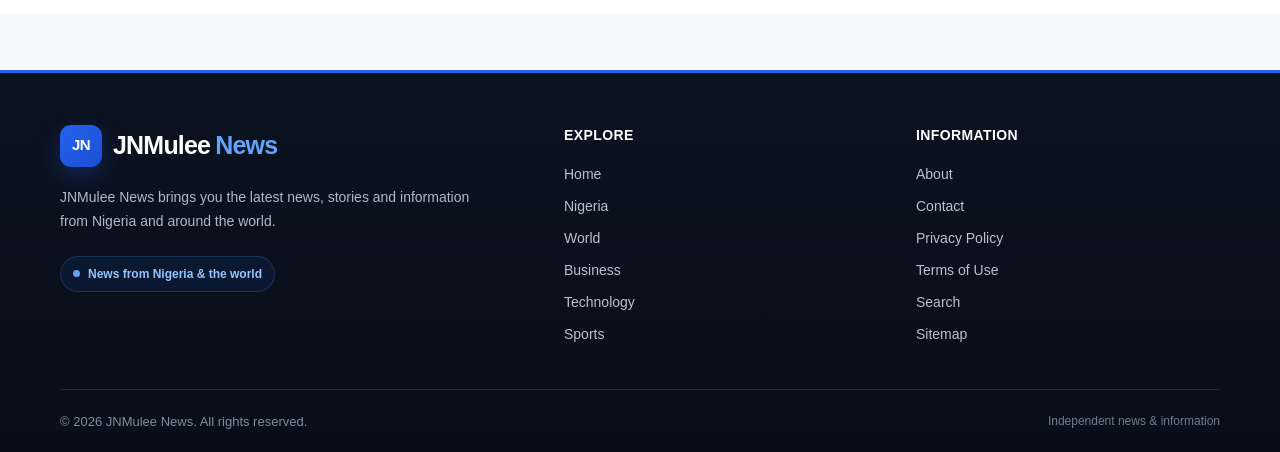
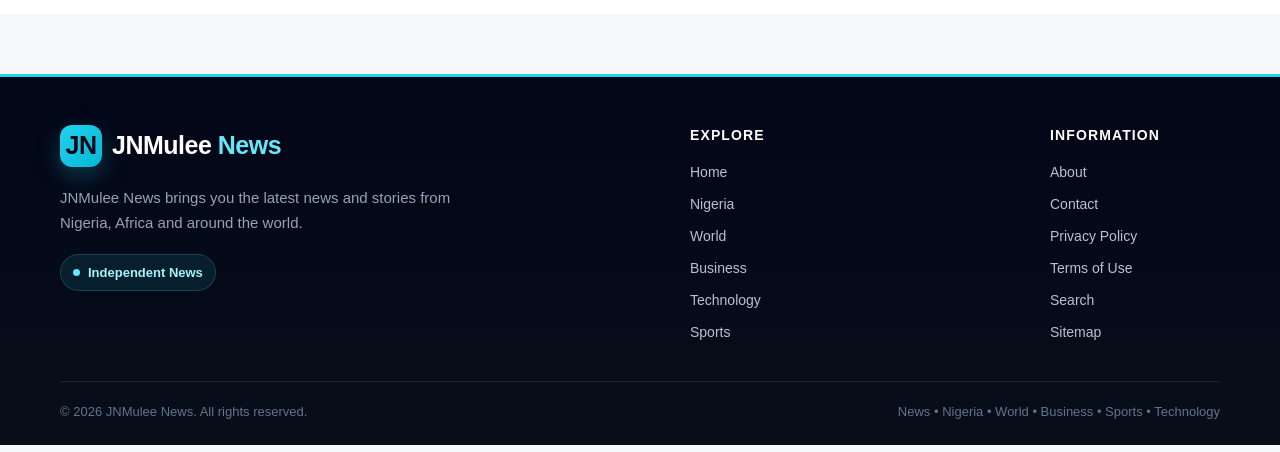
Before and after one commit to JnmuleeNews/Jnmulee-news, a Next.js app: page / in a window 1280 px wide. Shown: the part 1223-1675 px from the top of the page. Built offline with nearby package versions, Linux system fonts and the light colour scheme; no server answers; the database is empty.

Commit message:
Update layout.tsx

```diff
--- a/app/layout.tsx
+++ b/app/layout.tsx
@@ -1,54 +1,51 @@
 import type { Metadata } from "next";
-import Link from "next/link";
 import "./globals.css";
 
 const siteUrl =
   process.env.NEXT_PUBLIC_SITE_URL ||
-  "https://jnmulee-news-jnnation.vercel.app";
+  "https://jnmulee-news.vercel.app";
 
 export const metadata: Metadata = {
   metadataBase: new URL(siteUrl),
-
   title: {
     default: "JNMulee News",
     template: "%s | JNMulee News",
   },
-
   description:
-    "JNMulee News brings you the latest news, breaking stories, sports, business, technology, entertainment and more from Nigeria and around the world.",
-
-  alternates: {
-    canonical: "/",
+    "JNMulee News brings you the latest breaking news, Nigeria news, world news, business, technology, sports, entertainment, gossip and crypto.",
+  keywords: [
+    "JNMulee News",
+    "Nigeria News",
+    "Breaking News",
+    "World News",
+    "Sports News",
+    "Business News",
+    "Technology News",
+    "Entertainment News",
+    "Gossip",
+    "Crypto News",
+  ],
+  authors: [{ name: "JNMulee News" }],
+  creator: "JNMulee News",
+  publisher: "JNMulee News",
+  robots: {
+    index: true,
+    follow: true,
   },
-
   openGraph: {
+    type: "website",
+    siteName: "JNMulee News",
     title: "JNMulee News",
     description:
-      "Latest news and breaking stories from Nigeria and around the world.",
+      "Latest breaking news, Nigeria news, world news, business, technology, sports, entertainment and more.",
     url: siteUrl,
-    siteName: "JNMulee News",
-    type: "website",
   },
-
   twitter: {
     card: "summary_large_image",
     title: "JNMulee News",
     description:
-      "Latest news and breaking stories from Nigeria and around the world.",
+      "Latest breaking news, Nigeria news, world news, business, technology, sports and entertainment.",
   },
-
-  robots: {
-    index: true,
-    follow: true,
-  },
-};
-
-const footerLinkStyle: React.CSSProperties = {
-  color: "#b8c2d1",
-  textDecoration: "none",
-  fontSize: "14px",
-  lineHeight: 1.5,
-  transition: "color 0.2s ease",
 };
 
 export default function RootLayout({
@@ -61,9 +58,6 @@ export default function RootLayout({
       <body
         style={{
           margin: 0,
-          minHeight: "100vh",
-          display: "flex",
-          flexDirection: "column",
           background: "#f7f9fc",
           color: "#111827",
           fontFamily:
@@ -72,125 +66,126 @@ export default function RootLayout({
       >
         <div
           style={{
-            flex: "1 0 auto",
-            width: "100%",
+            minHeight: "100vh",
+            display: "flex",
+            flexDirection: "column",
           }}
         >
+          <div style={{ flex: 1 }}>
             {children}
           </div>
 
-        {/* GLOBAL FOOTER */}
           <footer
             style={{
-            flexShrink: 0,
+              marginTop: "60px",
               background:
-              "linear-gradient(180deg, #0b1220 0%, #080e19 100%)",
+                "linear-gradient(180deg, #020617 0%, #080e19 100%)",
               color: "#ffffff",
-            borderTop: "3px solid #2563eb",
-            marginTop: "56px",
+              borderTop:
+                "3px solid #22d3ee",
             }}
           >
             <div
               style={{
                 maxWidth: "1200px",
                 margin: "0 auto",
-              padding: "52px 20px 24px",
+                padding:
+                  "48px 20px 24px",
               }}
             >
-            {/* FOOTER TOP */}
+              {/* FOOTER BRAND */}
               <div
                 style={{
-                display: "grid",
-                gridTemplateColumns:
-                  "minmax(260px, 1.5fr) repeat(2, minmax(180px, 1fr))",
-                gap: "48px",
+                  display: "flex",
+                  flexWrap: "wrap",
+                  justifyContent:
+                    "space-between",
+                  gap: "40px",
                 }}
               >
-              {/* BRAND */}
-              <div>
-                <Link
+                <div
+                  style={{
+                    maxWidth: "420px",
+                  }}
+                >
+                  <a
                     href="/"
-                  aria-label="JNMulee News home"
                     style={{
                       display: "inline-flex",
                       alignItems: "center",
-                    gap: "11px",
+                      gap: "10px",
+                      textDecoration:
+                        "none",
                       color: "#ffffff",
-                    textDecoration: "none",
+                      fontSize: "25px",
+                      fontWeight: 900,
+                      letterSpacing:
+                        "-0.5px",
                     }}
                   >
                     <span
                       style={{
                         width: "42px",
                         height: "42px",
+                        borderRadius: "12px",
                         display: "inline-flex",
-                      alignItems: "center",
-                      justifyContent: "center",
-                      borderRadius: "11px",
+                        alignItems:
+                          "center",
+                        justifyContent:
+                          "center",
                         background:
-                        "linear-gradient(135deg, #2563eb, #1d4ed8)",
-                      color: "#ffffff",
-                      fontSize: "15px",
+                          "linear-gradient(135deg, #22d3ee, #06b6d4)",
+                        color: "#020617",
                         fontWeight: 900,
-                      letterSpacing: "-0.5px",
                         boxShadow:
-                        "0 8px 24px rgba(37, 99, 235, 0.28)",
+                          "0 8px 24px rgba(34,211,238,0.25)",
                       }}
                     >
                       JN
                     </span>
 
+                    <span>
+                      JNMulee{" "}
                       <span
                         style={{
-                      display: "flex",
-                      alignItems: "baseline",
-                      gap: "5px",
-                      fontSize: "25px",
-                      fontWeight: 800,
-                      letterSpacing: "-0.8px",
-                    }}
-                  >
-                    <span>JNMulee</span>
-
-                    <span
-                      style={{
-                        color: "#60a5fa",
-                        fontWeight: 700,
+                          color: "#67e8f9",
                         }}
                       >
                         News
                       </span>
                     </span>
-                </Link>
+                  </a>
 
                   <p
                     style={{
-                    maxWidth: "410px",
-                    color: "#aeb9c9",
-                    lineHeight: 1.75,
                       marginTop: "18px",
-                    marginBottom: 0,
-                    fontSize: "14px",
+                      marginBottom: "18px",
+                      color: "#94a3b8",
+                      fontSize: "15px",
+                      lineHeight: 1.7,
                     }}
                   >
-                  JNMulee News brings you the latest news,
-                  stories and information from Nigeria and
-                  around the world.
+                    JNMulee News brings you
+                    the latest news and
+                    stories from Nigeria,
+                    Africa and around the
+                    world.
                   </p>
 
                   <div
                     style={{
-                    marginTop: "22px",
                       display: "inline-flex",
                       alignItems: "center",
                       gap: "8px",
-                    padding: "8px 12px",
+                      padding:
+                        "8px 12px",
                       borderRadius: "999px",
-                    background: "rgba(37, 99, 235, 0.10)",
+                      background:
+                        "rgba(34,211,238,0.10)",
                       border:
-                      "1px solid rgba(96, 165, 250, 0.18)",
-                    color: "#93c5fd",
-                    fontSize: "12px",
+                        "1px solid rgba(103,232,249,0.18)",
+                      color: "#a5f3fc",
+                      fontSize: "13px",
                       fontWeight: 700,
                     }}
                   >
@@ -198,25 +193,32 @@ export default function RootLayout({
                       style={{
                         width: "7px",
                         height: "7px",
-                      borderRadius: "50%",
-                      background: "#60a5fa",
-                      display: "inline-block",
+                        borderRadius:
+                          "50%",
+                        background:
+                          "#67e8f9",
+                        display:
+                          "inline-block",
                       }}
                     />
-                  News from Nigeria & the world
+                    Independent News
                   </div>
                 </div>
 
                 {/* EXPLORE */}
-              <div>
+                <div
+                  style={{
+                    minWidth: "150px",
+                  }}
+                >
                   <h3
                     style={{
-                    margin: 0,
-                    marginBottom: "18px",
+                      margin: "0 0 16px",
                       color: "#ffffff",
                       fontSize: "14px",
                       fontWeight: 800,
-                    letterSpacing: "0.4px",
+                      letterSpacing:
+                        "0.08em",
                     }}
                   >
                     EXPLORE
@@ -224,62 +226,98 @@ export default function RootLayout({
 
                   <div
                     style={{
-                    display: "flex",
-                    flexDirection: "column",
+                      display: "grid",
                       gap: "11px",
                     }}
                   >
-                  <Link href="/" style={footerLinkStyle}>
+                    <a
+                      href="/"
+                      style={{
+                        color: "#b8c2d1",
+                        textDecoration:
+                          "none",
+                        fontSize: "14px",
+                      }}
+                    >
                       Home
-                  </Link>
+                    </a>
 
-                  <Link
+                    <a
                       href="/category/nigeria"
-                    style={footerLinkStyle}
+                      style={{
+                        color: "#b8c2d1",
+                        textDecoration:
+                          "none",
+                        fontSize: "14px",
+                      }}
                     >
                       Nigeria
-                  </Link>
+                    </a>
 
-                  <Link
+                    <a
                       href="/category/world"
-                    style={footerLinkStyle}
+                      style={{
+                        color: "#b8c2d1",
+                        textDecoration:
+                          "none",
+                        fontSize: "14px",
+                      }}
                     >
                       World
-                  </Link>
+                    </a>
 
-                  <Link
+                    <a
                       href="/category/business"
-                    style={footerLinkStyle}
+                      style={{
+                        color: "#b8c2d1",
+                        textDecoration:
+                          "none",
+                        fontSize: "14px",
+                      }}
                     >
                       Business
-                  </Link>
+                    </a>
 
-                  <Link
+                    <a
                       href="/category/technology"
-                    style={footerLinkStyle}
+                      style={{
+                        color: "#b8c2d1",
+                        textDecoration:
+                          "none",
+                        fontSize: "14px",
+                      }}
                     >
                       Technology
-                  </Link>
+                    </a>
 
-                  <Link
+                    <a
                       href="/category/sports"
-                    style={footerLinkStyle}
+                      style={{
+                        color: "#b8c2d1",
+                        textDecoration:
+                          "none",
+                        fontSize: "14px",
+                      }}
                     >
                       Sports
-                  </Link>
+                    </a>
                   </div>
                 </div>
 
                 {/* INFORMATION */}
-              <div>
+                <div
+                  style={{
+                    minWidth: "170px",
+                  }}
+                >
                   <h3
                     style={{
-                    margin: 0,
-                    marginBottom: "18px",
+                      margin: "0 0 16px",
                       color: "#ffffff",
                       fontSize: "14px",
                       fontWeight: 800,
-                    letterSpacing: "0.4px",
+                      letterSpacing:
+                        "0.08em",
                     }}
                   >
                     INFORMATION
@@ -287,49 +325,78 @@ export default function RootLayout({
 
                   <div
                     style={{
-                    display: "flex",
-                    flexDirection: "column",
+                      display: "grid",
                       gap: "11px",
                     }}
                   >
-                  <Link
+                    <a
                       href="/about"
-                    style={footerLinkStyle}
+                      style={{
+                        color: "#b8c2d1",
+                        textDecoration:
+                          "none",
+                        fontSize: "14px",
+                      }}
                     >
                       About
-                  </Link>
+                    </a>
 
-                  <Link
+                    <a
                       href="/contact"
-                    style={footerLinkStyle}
+                      style={{
+                        color: "#b8c2d1",
+                        textDecoration:
+                          "none",
+                        fontSize: "14px",
+                      }}
                     >
                       Contact
-                  </Link>
+                    </a>
 
-                  <Link
+                    <a
                       href="/privacy"
-                    style={footerLinkStyle}
+                      style={{
+                        color: "#b8c2d1",
+                        textDecoration:
+                          "none",
+                        fontSize: "14px",
+                      }}
                     >
                       Privacy Policy
-                  </Link>
+                    </a>
 
-                  <Link
+                    <a
                       href="/terms"
-                    style={footerLinkStyle}
+                      style={{
+                        color: "#b8c2d1",
+                        textDecoration:
+                          "none",
+                        fontSize: "14px",
+                      }}
                     >
                       Terms of Use
-                  </Link>
+                    </a>
 
-                  <Link
+                    <a
                       href="/search"
-                    style={footerLinkStyle}
+                      style={{
+                        color: "#b8c2d1",
+                        textDecoration:
+                          "none",
+                        fontSize: "14px",
+                      }}
                     >
                       Search
-                  </Link>
+                    </a>
 
                     <a
                       href="/sitemap.xml"
-                    style={footerLinkStyle}
+                      style={{
+                        color: "#b8c2d1",
+                        textDecoration:
+                          "none",
+                        fontSize: "14px",
+                      }}
                     >
                       Sitemap
                     </a>
@@ -337,162 +404,125 @@ export default function RootLayout({
                 </div>
               </div>
 
-            {/* FOOTER DIVIDER */}
+              {/* DIVIDER */}
               <div
                 style={{
-                marginTop: "44px",
-                paddingTop: "22px",
-                borderTop:
-                  "1px solid rgba(255,255,255,0.10)",
-                display: "flex",
-                alignItems: "center",
-                justifyContent: "space-between",
-                gap: "20px",
-                flexWrap: "wrap",
+                  height: "1px",
+                  background:
+                    "rgba(148,163,184,0.15)",
+                  margin:
+                    "38px 0 20px",
                 }}
-            >
+              />
+
+              {/* COPYRIGHT */}
               <div
                 style={{
-                  color: "#7f8da1",
+                  display: "flex",
+                  flexWrap: "wrap",
+                  alignItems: "center",
+                  justifyContent:
+                    "space-between",
+                  gap: "12px",
+                  color: "#64748b",
                   fontSize: "13px",
                 }}
               >
-                © {new Date().getFullYear()} JNMulee News.
-                All rights reserved.
-              </div>
+                <span>
+                  © {new Date().getFullYear()}{" "}
+                  JNMulee News. All rights
+                  reserved.
+                </span>
 
-              <div
-                style={{
-                  color: "#6f7d91",
-                  fontSize: "12px",
-                }}
-              >
-                Independent news & information
-              </div>
+                <span>
+                  News • Nigeria • World •
+                  Business • Sports •
+                  Technology
+                </span>
               </div>
             </div>
 
-          {/* MOBILE FOOTER ADJUSTMENTS */}
             <style
               dangerouslySetInnerHTML={{
                 __html: `
-                @media (max-width: 760px) {
+                  @media (max-width: 700px) {
+                    footer {
+                      margin-top: 40px !important;
+                    }
+
                     footer > div {
                       padding-left: 16px !important;
                       padding-right: 16px !important;
                     }
 
-                  footer > div > div:first-child {
-                    grid-template-columns: 1fr !important;
-                    gap: 34px !important;
+                    footer a {
+                      word-break: normal;
                     }
                   }
 
-                @media (max-width: 480px) {
-                  footer {
-                    margin-top: 40px !important;
-                  }
-
-                  footer > div {
-                    padding-top: 40px !important;
-                  }
+                  footer a:hover {
+                    color: #67e8f9 !important;
                   }
                 `,
               }}
             />
           </footer>
+        </div>
 
-        {/* BASIC COPY / CONTEXT PROTECTION */}
+        {/* Basic copy/context protection */}
         <script
           dangerouslySetInnerHTML={{
             __html: `
-              (function () {
-                document.addEventListener(
-                  "contextmenu",
-                  function (e) {
+              document.addEventListener("contextmenu", function(e) {
                 e.preventDefault();
-                  },
-                  true
-                );
+              });
 
-                document.addEventListener(
-                  "copy",
-                  function (e) {
+              document.addEventListener("copy", function(e) {
                 e.preventDefault();
-                  },
-                  true
-                );
+              });
 
-                document.addEventListener(
-                  "cut",
-                  function (e) {
+              document.addEventListener("cut", function(e) {
                 e.preventDefault();
-                  },
-                  true
-                );
+              });
 
-                document.addEventListener(
-                  "dragstart",
-                  function (e) {
+              document.addEventListener("dragstart", function(e) {
                 e.preventDefault();
-                  },
-                  true
-                );
+              });
 
-                document.addEventListener(
-                  "selectstart",
-                  function (e) {
+              document.addEventListener("selectstart", function(e) {
+                if (
+                  e.target &&
+                  e.target.tagName !== "INPUT" &&
+                  e.target.tagName !== "TEXTAREA"
+                ) {
                   e.preventDefault();
-                  },
-                  true
-                );
+                }
+              });
 
-                document.addEventListener(
-                  "keydown",
-                  function (e) {
-                    var key = (
-                      e.key || ""
-                    ).toLowerCase();
+              document.addEventListener("keydown", function(e) {
+                if (
+                  (e.ctrlKey || e.metaKey) &&
+                  ["u", "s", "c"].includes(
+                    String(e.key).toLowerCase()
+                  )
+                ) {
+                  e.preventDefault();
+                }
 
-                    var blockedCopy =
-                      (e.ctrlKey || e.metaKey) &&
-                      (
-                        key === "c" ||
-                        key === "x" ||
-                        key === "u" ||
-                        key === "s" ||
-                        key === "a" ||
-                        key === "p"
-                      );
-
-                    var blockedDeveloperTools =
-                      e.key === "F12" ||
-                      (
+                if (
                   e.ctrlKey &&
                   e.shiftKey &&
-                        (
-                          key === "i" ||
-                          key === "j" ||
-                          key === "c"
+                  ["i", "j", "c"].includes(
+                    String(e.key).toLowerCase()
                   )
-                      ) ||
-                      (
-                        e.metaKey &&
-                        e.altKey &&
-                        key === "i"
-                      );
-
-                    if (
-                      blockedCopy ||
-                      blockedDeveloperTools
                 ) {
                   e.preventDefault();
-                      e.stopPropagation();
                 }
-                  },
-                  true
-                );
-              })();
+
+                if (e.key === "F12") {
+                  e.preventDefault();
+                }
+              });
             `,
           }}
         />
```
Lines whose indentation alone changed are shown as unchanged.
